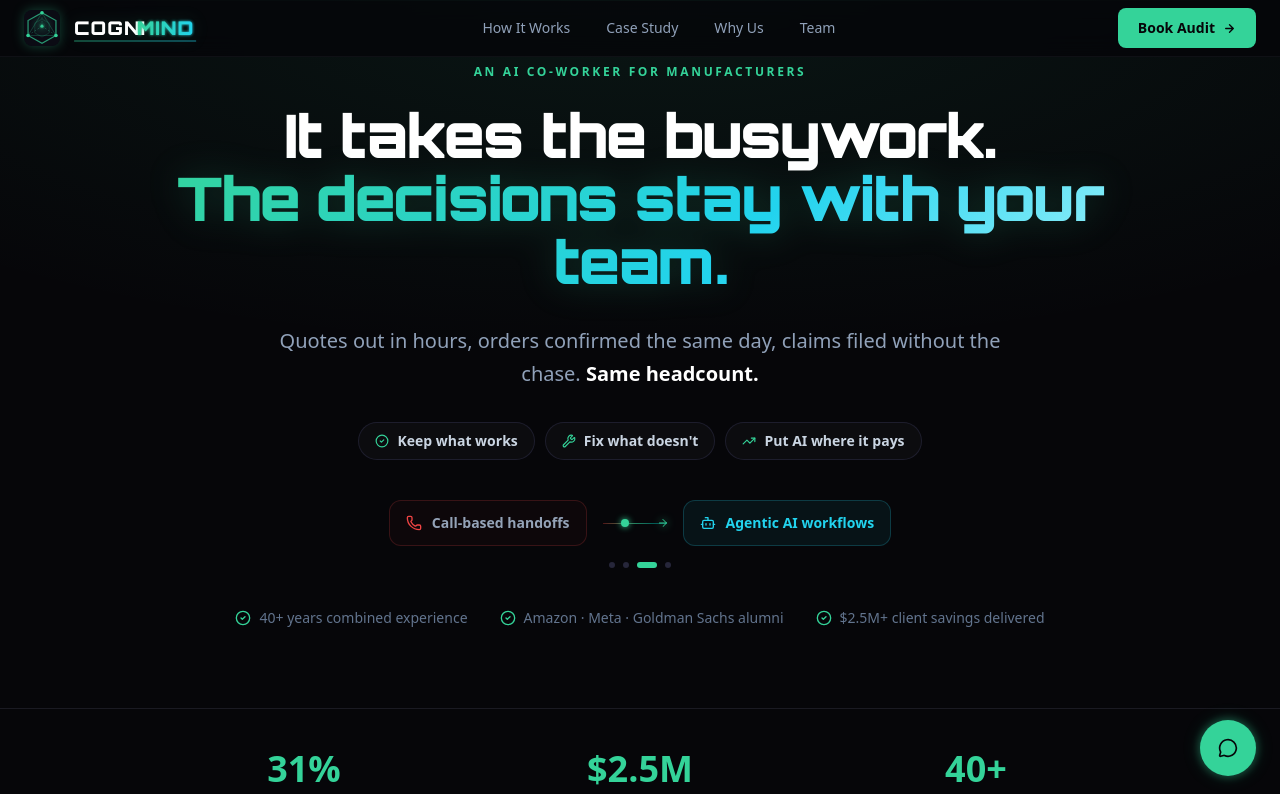
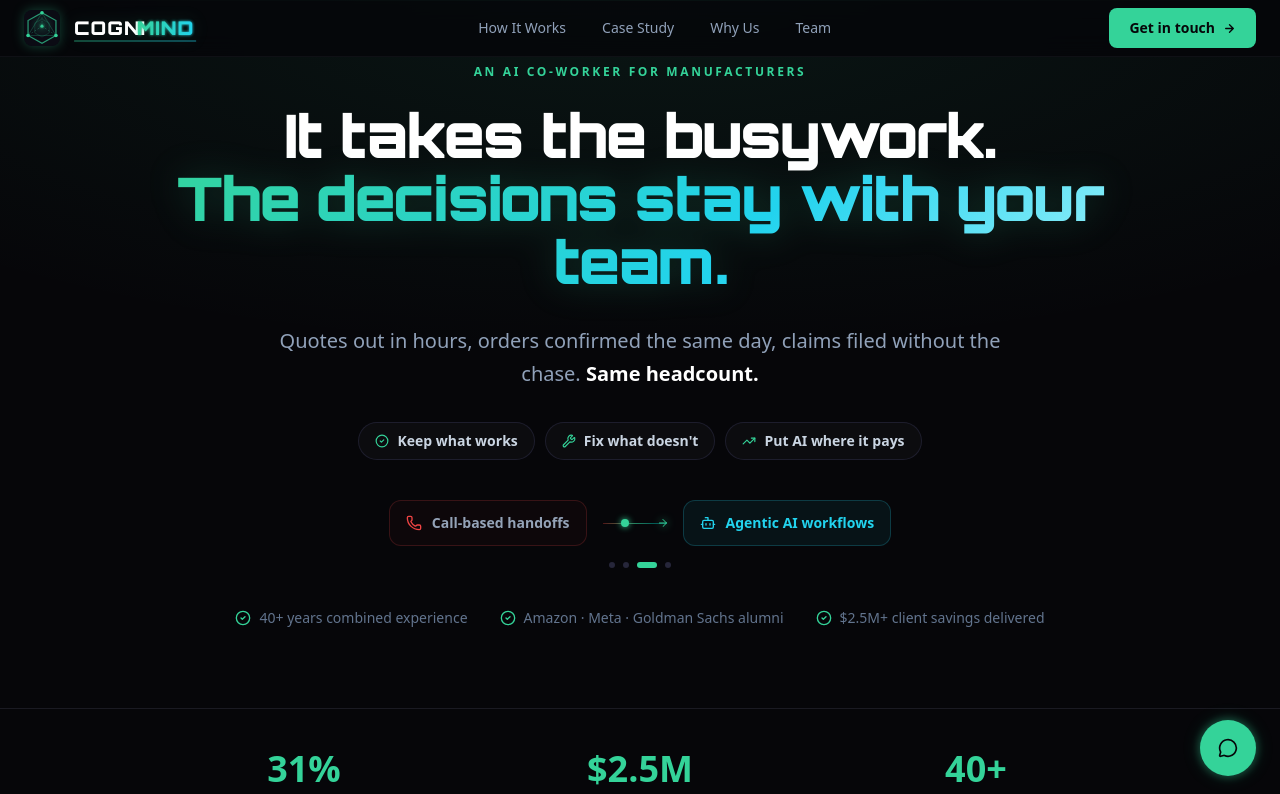
Before and after one commit to skaveti1/cogni_mind, a Next.js app: page / in a window 1280 px wide. Shown: the top 794 px of the page. Built offline with nearby package versions, Linux system fonts and the light colour scheme.

Commit message:
Update metadata and navigation copy

```diff
--- a/src/app/layout.tsx
+++ b/src/app/layout.tsx
@@ -13,8 +13,8 @@ const orbitron = Orbitron({
 });
 
 export const metadata: Metadata = {
-  title: "Cogni Mind · AI Systems Architecture Advisory",
-  description: "From Manual Mess to AI-Automated Systems. We architect your AI transformation and stay to ensure measurable P&L impact.",
+  title: "Cognimind · An AI co-worker for manufacturers",
+  description: "Cognimind builds AI co-workers for manufacturers. They take the busywork. The decisions stay with your team.",
 };
 
 export default function RootLayout({
@@ -68,7 +68,7 @@ export default function RootLayout({
             href="#contact"
             className="shrink-0 inline-flex items-center gap-2 bg-brand hover:bg-brand-hover text-slate-950 font-bold text-sm py-2.5 px-5 rounded-lg transition-all"
           >
-            Book Audit
+            Get in touch
             <svg width="13" height="13" viewBox="0 0 24 24" fill="none" stroke="currentColor" strokeWidth="2.5" strokeLinecap="round" strokeLinejoin="round">
               <path d="M5 12h14M12 5l7 7-7 7" />
             </svg>
```
